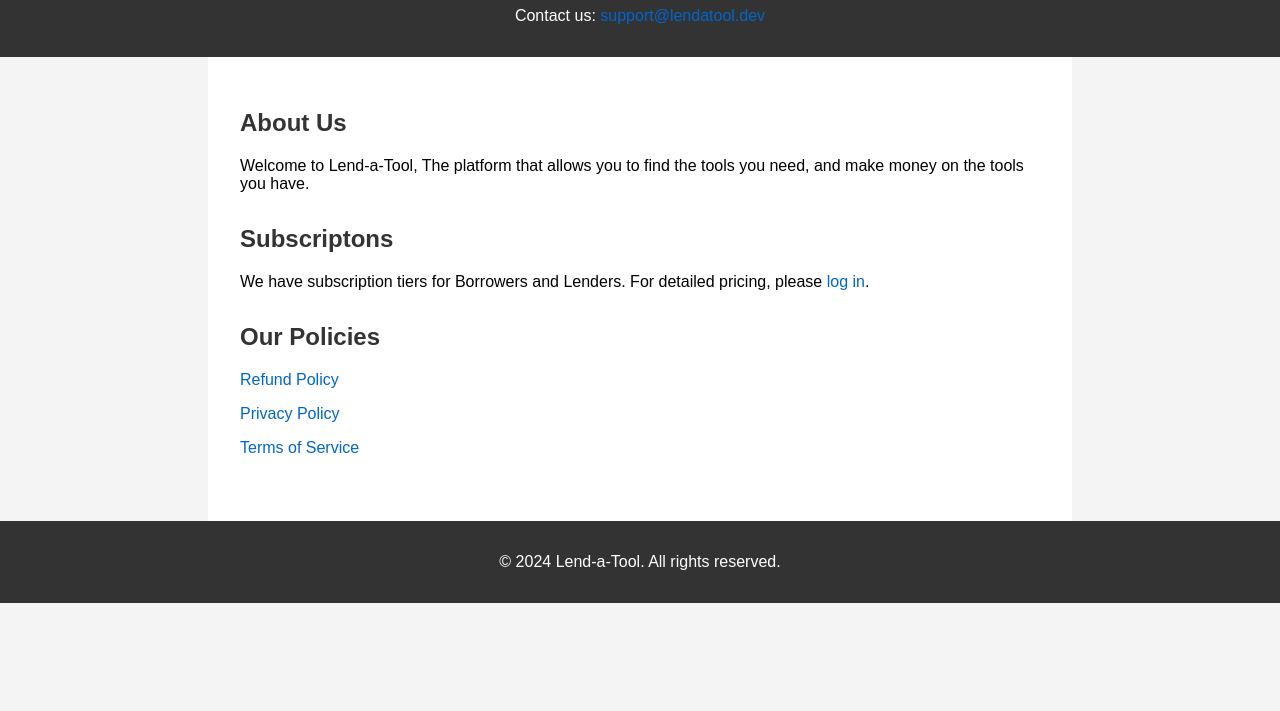
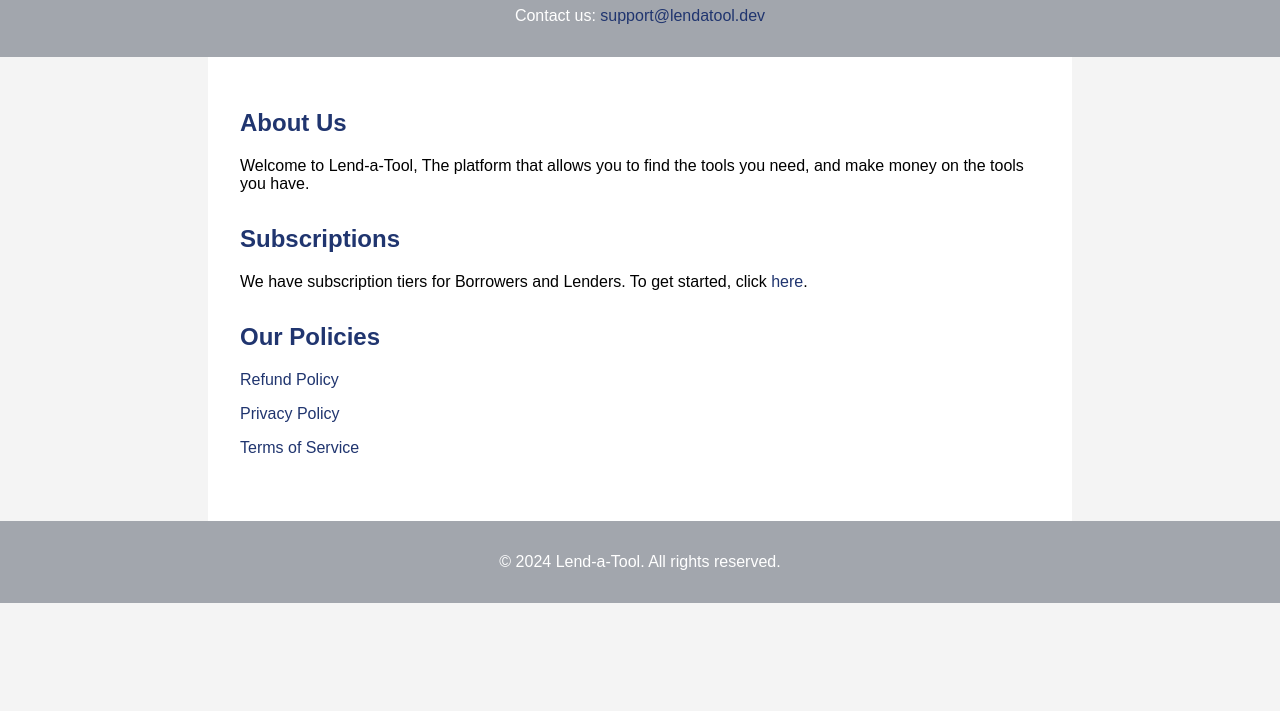
Before and after one commit to lendatool/lendatool.github.io, a plain HTML site: page index.html in a window 1280 px wide. Shown: the part 89-800 px from the top of the page. Drawn offline with Linux system fonts and the light colour scheme.

Commit message:
Add files via upload

```diff
--- a/index.html
+++ b/index.html
@@ -12,7 +12,7 @@
             background-color: #f4f4f4;
         }
         header, footer {
-            background-color: #333;
+            background-color: #A2A6AD;
             color: white;
             text-align: center;
             padding: 1em 0;
@@ -27,13 +27,20 @@
             margin-bottom: 2em;
         }
         h1, h2 {
-            color: #333;
+            color: #20356F;
         }
         a {
-            color: #0066cc;
+            color: #20356F;
             text-decoration: none;
         }
         a:hover {
+            text-decoration: underline;
+        }
+        a1 {
+            color: #F64954;
+            text-decoration: none;
+        }
+        a1:hover {
             text-decoration: underline;
         }
     </style>
@@ -51,8 +58,8 @@
         </section>
 
         <section id="Subscriptions">
-            <h2>Subscriptons</h2>
-            <p>We have subscription tiers for Borrowers and Lenders. For detailed pricing, please <a href="login.html">log in</a>.</p>
+            <h2>Subscriptions</h2>
+            <p>We have subscription tiers for Borrowers and Lenders. To get started, click <a href="https://lendatool.zohocreatorportal.com">here</a>.</p>
         </section>
 
         <section id="policies">
```
